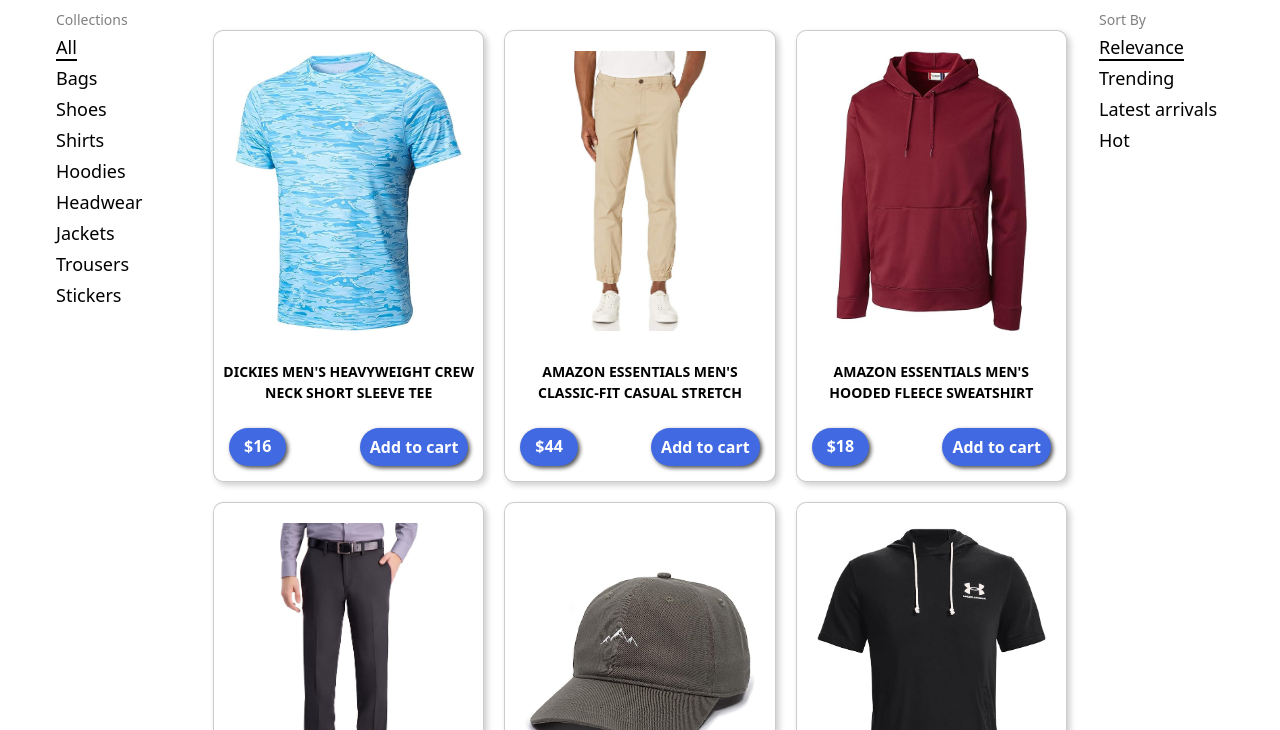
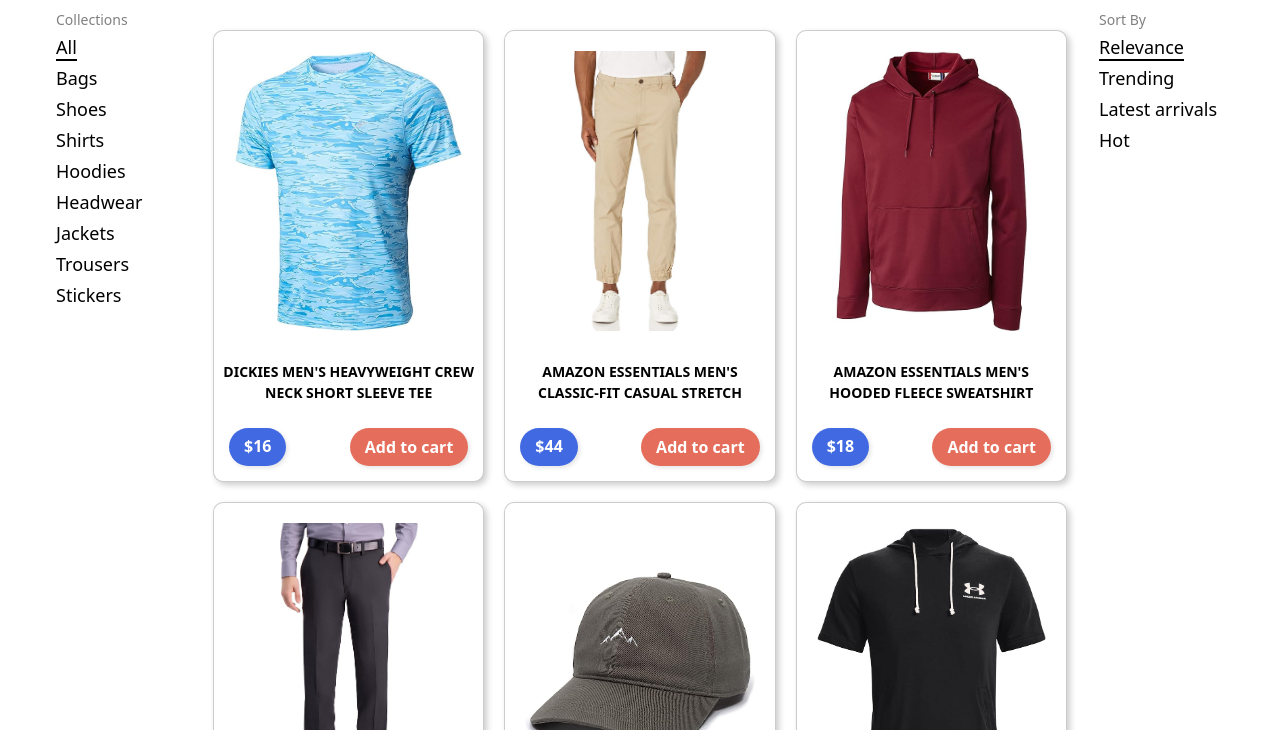
Before and after one commit to LeHuuHoangAnh/Project-Store, a website: page public/css/store.html in a window 1280 px wide. Shown: the part 70-800 px from the top of the page. Drawn offline with nearby package versions, Linux system fonts and the light colour scheme; files that its build step writes are made by us from their sources.

Commit message:
T sua CSS cua cai nut Add To Cart cho dep

```diff
--- a/public/css/store.css
+++ b/public/css/store.css
@@ -48,15 +48,15 @@
     background: #4169E1;
     padding: 6px 15px;
     border-radius: 20px;
-    box-shadow: 2px 2px 4px rgba(0, 0 , 0, 0.7);
+    box-shadow: 2px 2px 4px rgba(0, 0 , 0, 0.1);
 }
 
 .cart {
     color: #fff;
     font-weight: 600;
     font-size: 16px;
-    background: #4169E1;
-    padding: 7px 10px;
+    background: #e46e5b;
+    padding: 7px 15px;
     border-radius: 20px;
-    box-shadow: 2px 2px 4px rgba(0, 0 , 0, 0.7);
+    box-shadow: 2px 2px 4px rgba(0, 0 , 0, 0.1);
 }
```
